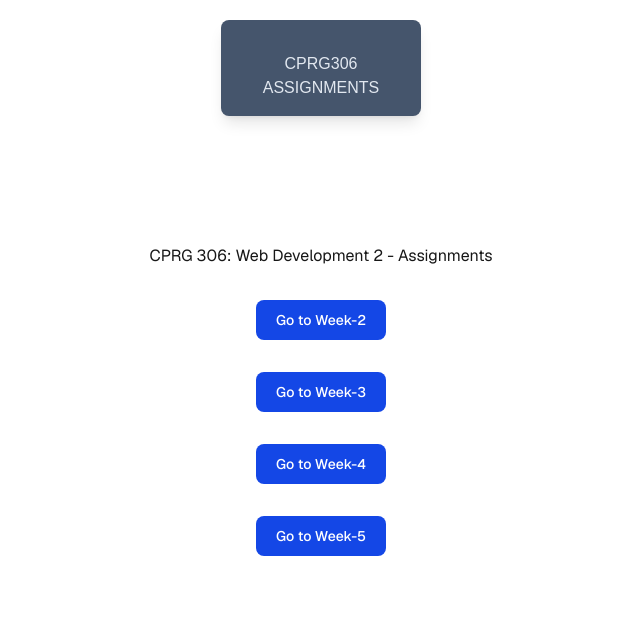
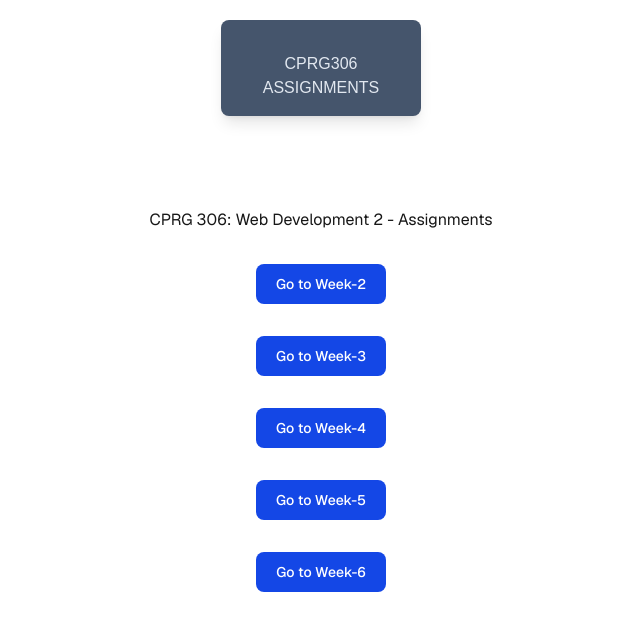
Before and after one commit to FKyleCarlos/cprg306-assignments, a Next.js app: page / in a window 1280 px wide. Shown: the top 630 px of the page, without its empty margins (319-959 px from the left). Built offline with nearby package versions, Linux system fonts and the light colour scheme.

Commit message:
Updated main page with week-6 button

```diff
--- a/app/page.js
+++ b/app/page.js
@@ -18,6 +18,9 @@
         <Link href="/week-5" className="text-white bg-blue-700 hover:bg-blue-800 focus:ring-4 focus:ring-blue-300 font-medium rounded-lg text-sm px-5 py-2.5 dark:bg-blue-600 dark:hover:bg-blue-700 focus:outline-none dark:focus:ring-blue-800">
           Go to Week-5
         </Link>
+        <Link href="/week-6" className="text-white bg-blue-700 hover:bg-blue-800 focus:ring-4 focus:ring-blue-300 font-medium rounded-lg text-sm px-5 py-2.5 dark:bg-blue-600 dark:hover:bg-blue-700 focus:outline-none dark:focus:ring-blue-800">
+          Go to Week-6
+        </Link>
       </main>
     </div>
   );
```
